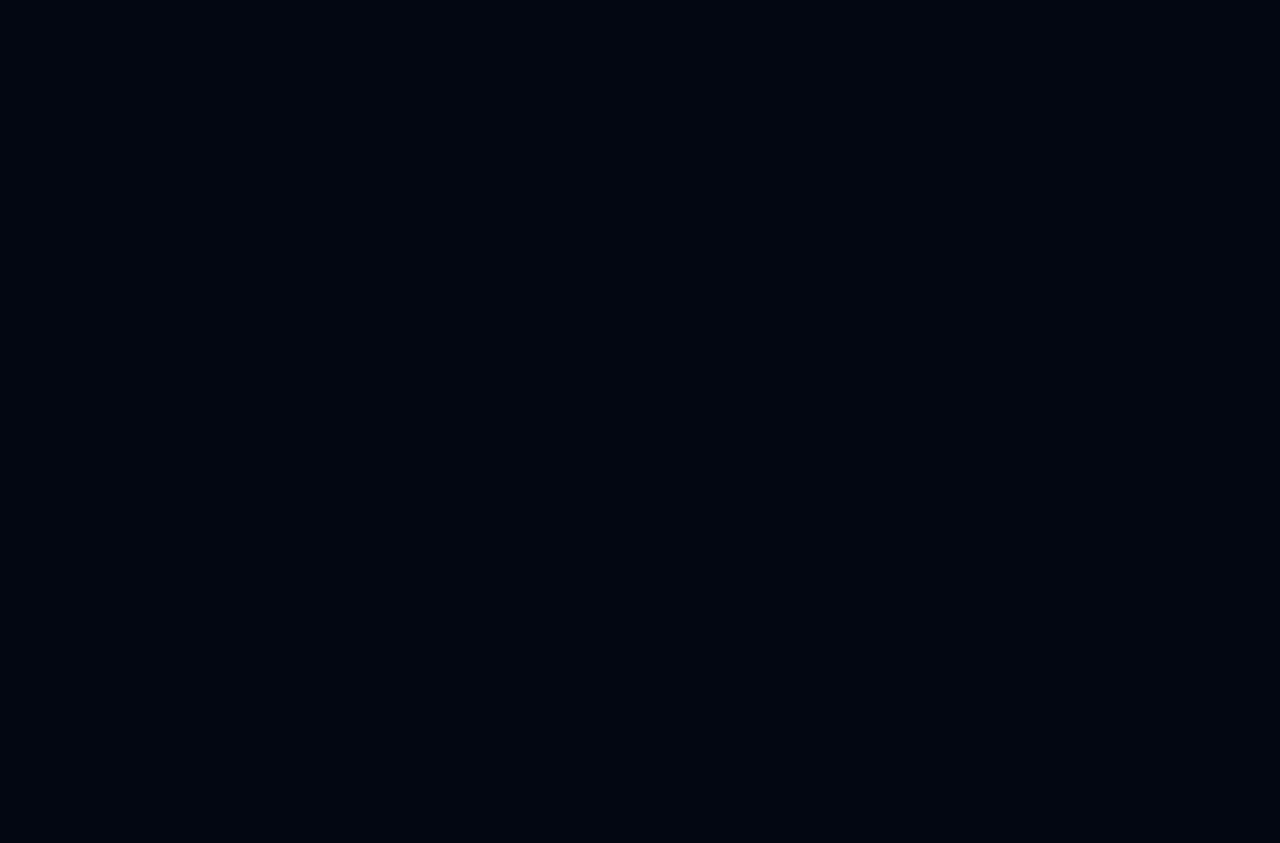
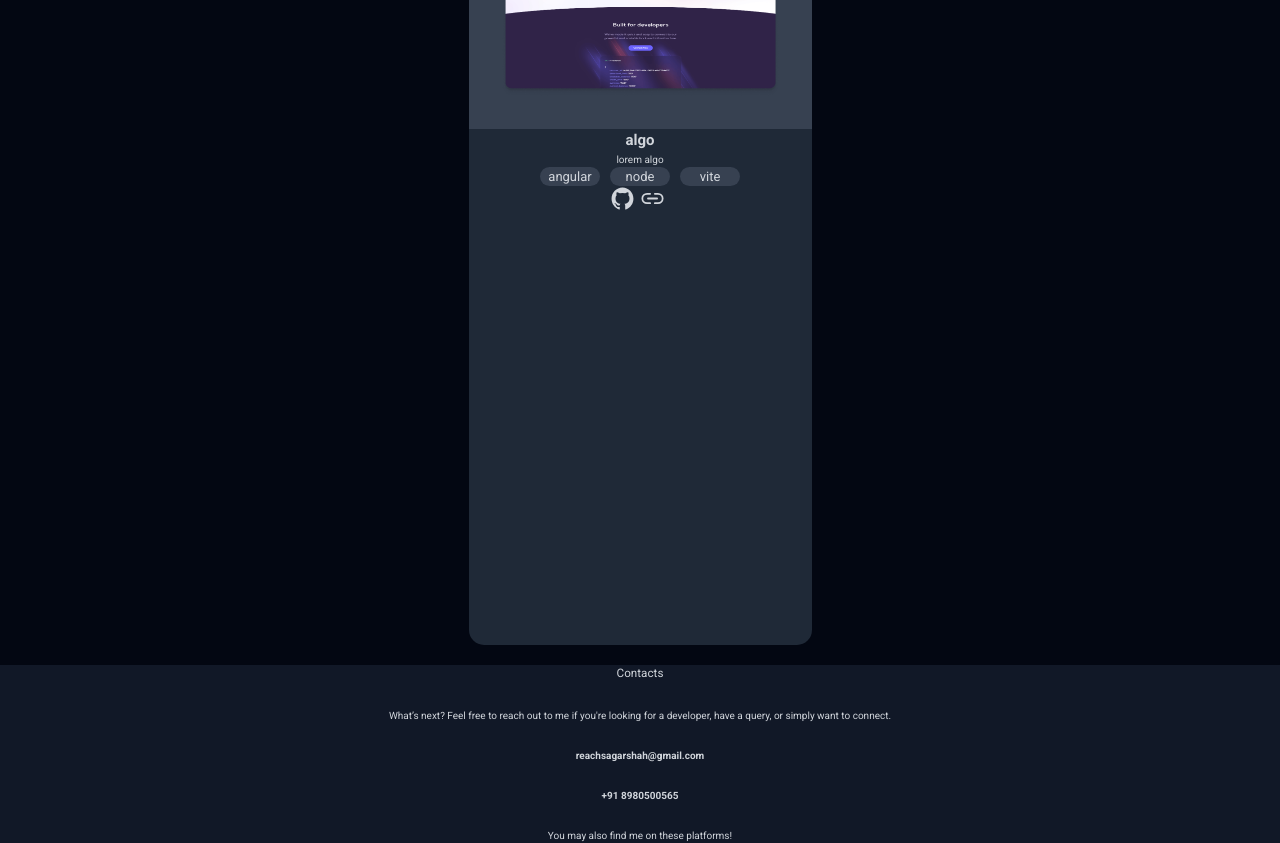
Before and after one commit to Narciso39/portfolio, a React (Vite) app in the folder frontend/: page / in a window 1280 px wide. Shown: the part 2880-3723 px from the top of the page. Before the commit the page ends 2676 px from the top, so only its background shows below. Built offline with nearby package versions, Linux system fonts and the light colour scheme.

Commit message:
card de contato

```diff
--- /dev/null
+++ b/frontend/src/components/contacts/Contacts.tsx
@@ -0,0 +1,20 @@
+import React from "react";
+import * as S from "./styles";
+const Contacts: React.FC = () => {
+  return (
+    <S.contactContainer>
+      <S.title>Contacts</S.title>
+      <S.pContact>
+        What’s next? Feel free to reach out to me if you're looking for a
+        developer, have a query, or simply want to connect.
+      </S.pContact>
+      <S.email>reachsagarshah@gmail.com</S.email>
+      <S.phonenumber>+91 8980500565</S.phonenumber>
+      <S.secondPContact>
+        You may also find me on these platforms!
+      </S.secondPContact>
+    </S.contactContainer>
+  );
+};
+
+export default Contacts;
--- /dev/null
+++ b/frontend/src/components/contacts/styles.ts
@@ -0,0 +1,21 @@
+import styled from "styled-components";
+
+export const contactContainer = styled.section`
+    display: flex;
+    justify-content: center;
+    align-items: center;
+    text-align: center;
+    flex-direction: column;
+    gap: 2.5rem;
+    background-color: ${(props) => props.theme.secBackground};
+`;
+
+export const title = styled.h3``;
+
+export const pContact = styled.p``;
+
+export const email = styled.strong``;
+
+export const phonenumber = styled.strong``;
+
+export const secondPContact = styled.p``;
--- a/frontend/src/components/portifolio/CardPortifolio.tsx
+++ b/frontend/src/components/portifolio/CardPortifolio.tsx
@@ -26,8 +26,7 @@ const CardPortifolio: React.FC<CardPortifolioProps> = ({
             <S.projectTec key={index}>{tec}</S.projectTec>
           ))}
         </S.divSkills>
-      </S.divInfo>
-      <S.divLinks>
+        <S.divLinks>
         <S.gitLink href={repoLink}>
           <IoLogoGithub
             style={{
@@ -48,6 +47,8 @@ const CardPortifolio: React.FC<CardPortifolioProps> = ({
           />
         </S.deployLink>
       </S.divLinks>
+      </S.divInfo>
+
     </S.cardXp>
   );
 };
--- a/frontend/src/components/portifolio/styles.ts
+++ b/frontend/src/components/portifolio/styles.ts
@@ -42,11 +42,15 @@ export const divPhoto = styled.div`
   width: 34.3rem;
   /* width: 100%; */
   height: 25.6rem;
-  background-color: ${(props) => props.theme.secBackground};
+  background-color: ${(props) => props.theme.secondCard};
   border-radius: 1.5rem 1.5rem 0 0;
 `;
 
-export const divInfo = styled.div``;
+export const divInfo = styled.div`
+  height: 51.6rem;
+ background-color: ${(props) => props.theme.card};
+ border-radius: 0 0 1.5rem 1.5rem;
+`;
 
 export const projectPhoto = styled.img`
   max-width: 27.9rem;
@@ -61,7 +65,15 @@ export const projectTitle = styled.h3`
 
 export const projectP = styled.p``;
 
-export const projectTec = styled.strong``;
+export const projectTec = styled.strong`
+  width: 6rem;
+  text-align: center;
+  font-size: 1.3rem;
+  background-color: ${(props) => props.theme.secondCard};
+  border-radius: 1rem;
+  font-weight: 400;
+  /* color: ${(props) => props.theme.title1}; */
+`;
 
 export const divSkills = styled.div`
   display: flex;
@@ -76,4 +88,6 @@ export const gitLink = styled.a``;
 
 export const deployLink = styled.a``;
 
-export const divLinks = styled.div``;
+export const divLinks = styled.div`
+
+`;
--- a/frontend/src/page/home/Home.tsx
+++ b/frontend/src/page/home/Home.tsx
@@ -5,6 +5,7 @@ import Skills from "../../components/skills/Skills";
 import Experience from "../../components/experience/Experience";
 import { HomeProps } from "../../types/Home.type";
 import Portifolio from "../../components/portifolio/Portifolio";
+import Contacts from "../../components/contacts/Contacts";
 
 
 const Home: React.FC<HomeProps> = ({ themeDark, value }) => {
@@ -16,6 +17,7 @@ const Home: React.FC<HomeProps> = ({ themeDark, value }) => {
         <Skills />
         <Experience />
         <Portifolio />
+        <Contacts />
       </main>
     </>
   );
--- a/frontend/src/styles/theme/theme.ts
+++ b/frontend/src/styles/theme/theme.ts
@@ -16,6 +16,7 @@ export const light = {
   gray: "#E5E7EB",
   card: "#ffffff",
   green: "#14A800",
+  secondCard: "#F9FAFB",
   breakpoints,
 };
 
@@ -31,6 +32,7 @@ export const dark = {
   text: "#D1D5DB",
   gray: "#E5E7EB",
   card: "#1f2937",
+  secondCard: "#374151",
   green: "#10b981",
   breakpoints,
 };
```
